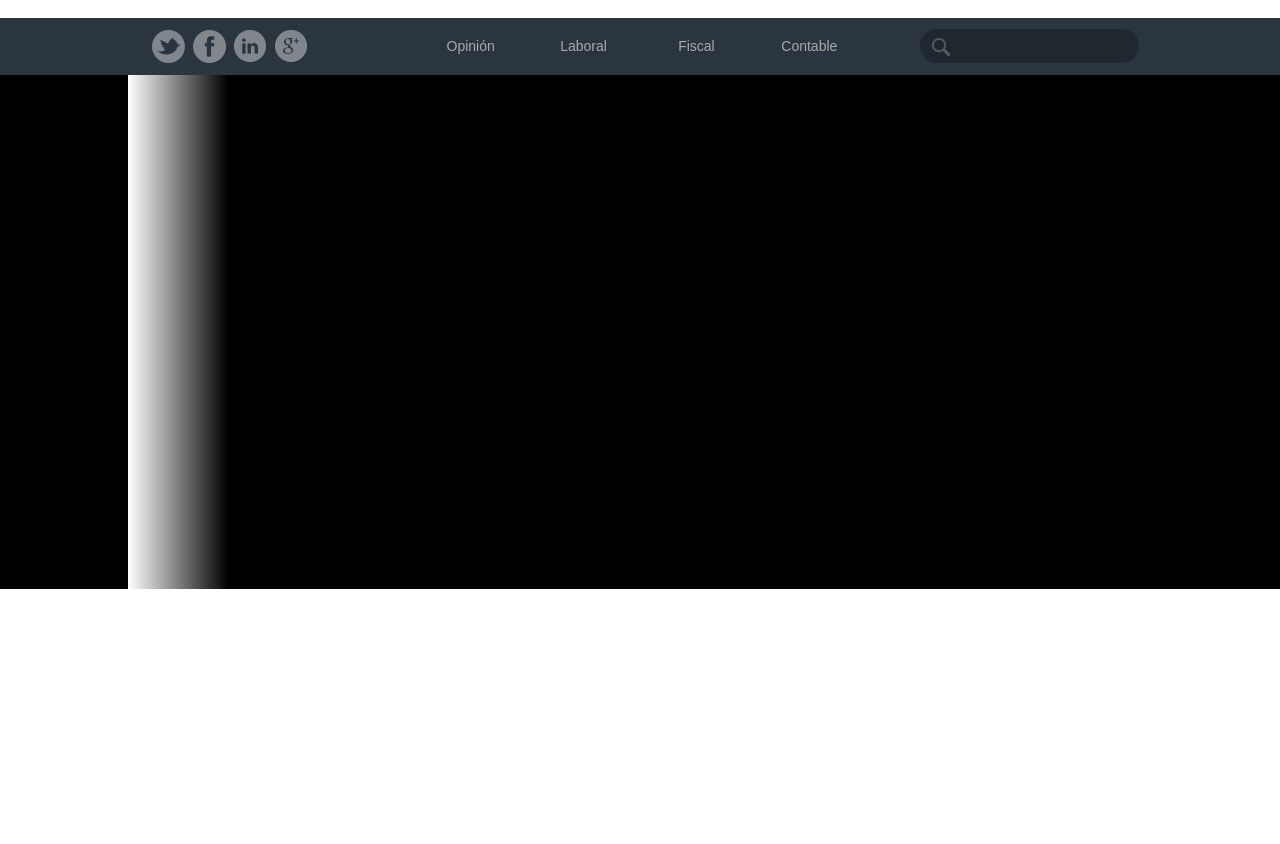
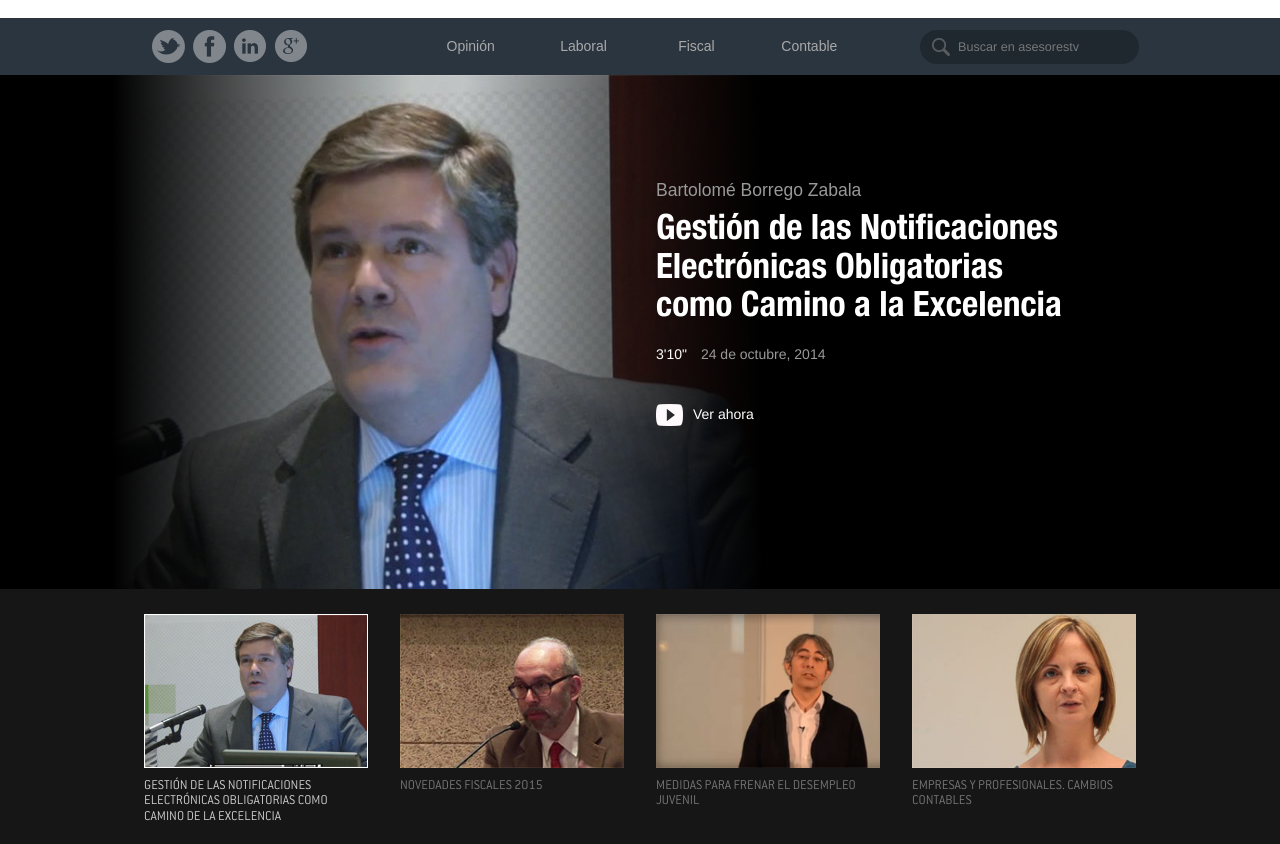
Before and after one commit to JohnnyKB/kluwer, a plain HTML site: page index.html in a window 1280 px wide. Shown: the part 119-963 px from the top of the page. Before the commit the page ends 800 px from the top, so only its background shows below. Drawn offline with nearby package versions, Linux system fonts and the light colour scheme.

Commit message:
Main video plus other videos

```diff
--- a/css/style.css
+++ b/css/style.css
@@ -49,8 +49,9 @@
 	vertical-align: middle;
 }
 
-strong {
+strong.conduit {
 	font-family: 'ConduitBold', sans-serif !important;
+	font-weight: 100;
 }
 
 /* aux class to override bootstraps default padding */
@@ -85,6 +86,17 @@ strong {
          url('../fonts/conduititcttbold-webfont.svg#ConduitBold') format('svg');
     font-weight: normal;
     font-style: normal;
+}
+
+@font-face {
+  font-family: 'HelCondBold';
+  src: url('../fonts/HelveticaNeueLTStd-BdCn.eot?#iefix') format('embedded-opentype'),
+  	   url('../fonts/HelveticaNeueLTStd-BdCn.otf')  format('opentype'),
+	   url('../fonts/HelveticaNeueLTStd-BdCn.woff') format('woff'),
+	   url('../fonts/HelveticaNeueLTStd-BdCn.ttf')  format('truetype'),
+	   url('../fonts/HelveticaNeueLTStd-BdCn.svg#HelCondBold') format('svg');
+  font-weight: normal;
+  font-style: normal;
 }
 
 /* ==========================================================================
@@ -166,16 +178,33 @@ strong {
 	height: 34px;
 	background-color: #20282f;
 	border-radius: 50px;
-	color: #fff;
+	color: #999;
 	border: none;
-	margin-top: 11px;
+	margin-top: 12px;
 	transition: all 0.15s;
 	padding: 0 15px 0 38px;
+	font-size: 0.9em;
 }
 
 .search__input:focus {
 	outline: 0;
 	box-shadow: 0px 0px 5px rgba(255,255,255,0.4);
+}
+
+::-webkit-input-placeholder {
+   color: #777;
+}
+
+:-moz-placeholder { /* Firefox 18- */
+   color: #777;
+}
+
+::-moz-placeholder {  /* Firefox 19+ */
+   color: #777;
+}
+
+:-ms-input-placeholder {
+   color: #777;
 }
 
 .search__icon {
@@ -295,10 +324,138 @@ strong {
 .l-grad {
 	position: absolute;
 	height: 100%;
-	width: 100px;
+	width: 300px;
 	background-image:
     linear-gradient(
       to right,
-      #fff, rgba(0,0,0,0)
+      #000, rgba(0,0,0,0)
     );
+    z-index:2;
 }
+
+.r-grad {
+	position: absolute;
+	height: 100%;
+	width: 300px;
+	background-image:
+    linear-gradient(
+      to left,
+      #000, rgba(0,0,0,0)
+    );
+    z-index:2;
+	margin-left: 350px;
+}
+
+.imagen {
+	overflow: hidden;
+	width: 650px;
+	position: absolute;
+}
+
+.main-video__info {
+	color: #fff;
+	z-index: 3;
+	position: absolute;
+	margin-top: 100px;
+}
+
+.main-video__author {
+	font-size: 1.25em;
+	color: #999;
+	font-family: 'Helvetica Neue Light', 'Helvetica Light', sans-serif;
+	font-weight: 100;
+}
+
+.main-video__title {
+	font-family: 'HelCondBold', 'Helvetica Bold', sans-serif;
+	font-size: 2.5em;
+	line-height: 1.1;
+	margin-top: 10px;
+	padding-right: 100px;
+}
+
+.main-video__duration {
+	display: inline-block;
+	margin-top: 15px;
+}
+
+.main-video__date {
+	display: inline-block;
+	color: #999;
+	margin-left: 10px;
+}
+
+.main-video__play {
+	display: block;
+	color: #fff;
+	margin-top: 40px;
+	cursor: pointer;
+	width: 100px;
+}
+
+.main-video__play img {
+	margin-right: 10px;
+}
+
+.main-video__play:hover {
+	color: #fff;
+}
+
+/* ==========================================================================
+   Otros vídeos
+   ========================================================================== */
+
+.more-videos {
+	background-color: #161616;
+	padding-bottom: 10px;
+}
+
+.more-videos__item {
+	margin-top: 25px;
+}
+
+.more-videos__item__play {
+	width: 30px;
+	height: 31px;
+	background-image: url('../img/icon_thvideo_play.png');
+	position: absolute;
+	opacity: 0;
+}
+
+.more-videos__item * {
+	transition: all 0.15s;
+}
+
+.more-videos__item__image {
+	width: 100%;
+	height: 154px;
+	overflow: hidden;
+	text-align: center;
+	margin-bottom: 10px;
+}
+
+.more-videos__item__image img {
+	width: auto;
+	height: 100%;
+}
+
+.more-videos__item__text {
+	font-family: 'ConduitLight';
+	color: #757575;
+	text-transform: uppercase;
+	line-height: 1.1;
+	font-size: 1em;
+}
+
+.more-videos__item.active .more-videos__item__image {
+	border: 1px solid #fff;
+}
+
+.more-videos__item:hover .more-videos__item__text,
+.more-videos__item.active .more-videos__item__text {
+	color: #ccc;
+}
+
+.more-videos__item:hover .more-videos__item__play {
+	opacity: 1;
+}
--- a/index.html
+++ b/index.html
@@ -34,7 +34,7 @@
 				<div class="user-controls v-center">
 					<img src="img/icon_user.png" alt="User Profile Image">
 					<span class="user-controls__username">
-						<strong>Alfredo Muñoz</strong>
+						<strong class="conduit">Alfredo Muñoz</strong>
 					</span>
 					<ul class="user-controls__buttons">
 						<li>perfil</li>
@@ -84,7 +84,7 @@
 						<div class="search__icon">
 							<img src="img/icon_lupa.png" alt="Search">
 						</div>
-						<input class="search__input" type="text">
+						<input class="search__input" type="text" placeholder="Buscar en asesorestv">
 					</div>
 				</div>
 			</div>
@@ -112,8 +112,56 @@
 		</div>
 	</div>
 	<div class="main-video">
+		<div class="container p0">
+			<div class="l-grad"></div>
+			<div class="r-grad"></div>
+			<div class="imagen">
+				<img src="img/th_bartolome.jpg" alt="pavo">
+			</div>
+
+			<div class="col-md-6 col-md-offset-6">
+				<div class="main-video__info">
+					<div class="main-video__author">Bartolomé Borrego Zabala</div>
+					<div class="main-video__title">Gestión de las Notificaciones Electrónicas Obligatorias como Camino a la Excelencia</div>
+					<div class="main-video__duration">3'10"</div>
+					<div class="main-video__date">24 de octubre, 2014</div>
+					<a class="main-video__play">
+						<img src="img/icon_mainvideo_play.png" alt="Play">Ver ahora
+					</a>
+				</div>
+			</div>
+		</div>
+	</div>
+	<div class="more-videos">
 		<div class="container">
-			<div class="l-grad"></div>
+			<div class="col-md-3 more-videos__item active">
+				<div class="more-videos__item__image">
+					<div class="more-videos__item__play vh-center"></div>
+					<img src="img/vid_th_1.jpg" alt="" class="">
+				</div>
+				<p class="more-videos__item__text">Gestión de las notificaciones electrónicas obligatorias como camino de la excelencia</p>
+			</div>
+			<div class="col-md-3 more-videos__item">
+				<div class="more-videos__item__play vh-center"></div>
+				<div class="more-videos__item__image">
+					<img src="img/vid_th_2.jpg" alt="" class="">
+				</div>
+				<p class="more-videos__item__text">novedades fiscales 2015</p>
+			</div>
+			<div class="col-md-3 more-videos__item">
+				<div class="more-videos__item__play vh-center"></div>
+				<div class="more-videos__item__image">
+					<img src="img/vid_th_3.jpg" alt="" class="">
+				</div>
+				<p class="more-videos__item__text">medidas para frenar el desempleo juvenil</p>
+			</div>
+			<div class="col-md-3 more-videos__item">
+				<div class="more-videos__item__play vh-center"></div>
+				<div class="more-videos__item__image">
+					<img src="img/vid_th_4.jpg" alt="" class="">
+				</div>
+				<p class="more-videos__item__text">empresas y profesionales. cambios contables</p>
+			</div>
 		</div>
 	</div>
     <!-- jQuery (necessary for Bootstrap's JavaScript plugins) -->
@@ -123,5 +171,6 @@
 		// 	$('.register').slideUp(150);
 		// },1000);
 	</script>
+	<script src="//localhost:35729/livereload.js"></script>
   </body>
 </html>
```
Also changed, not shown: fonts/HelveticaNeueLTStd-BdCn.otf (added), fonts/HelveticaNeueLTStd-BdCn.ttf (added), fonts/HelveticaNeueLTStd-BdCn.woff (added), img/icon_mainvideo_play.png (added), img/icon_thvideo_play.png (added), img/th_bartolome.jpg (added), img/vid_th_1.jpg (added), img/vid_th_2.jpg (added), img/vid_th_3.jpg (added), img/vid_th_4.jpg (added), 2 other files.
